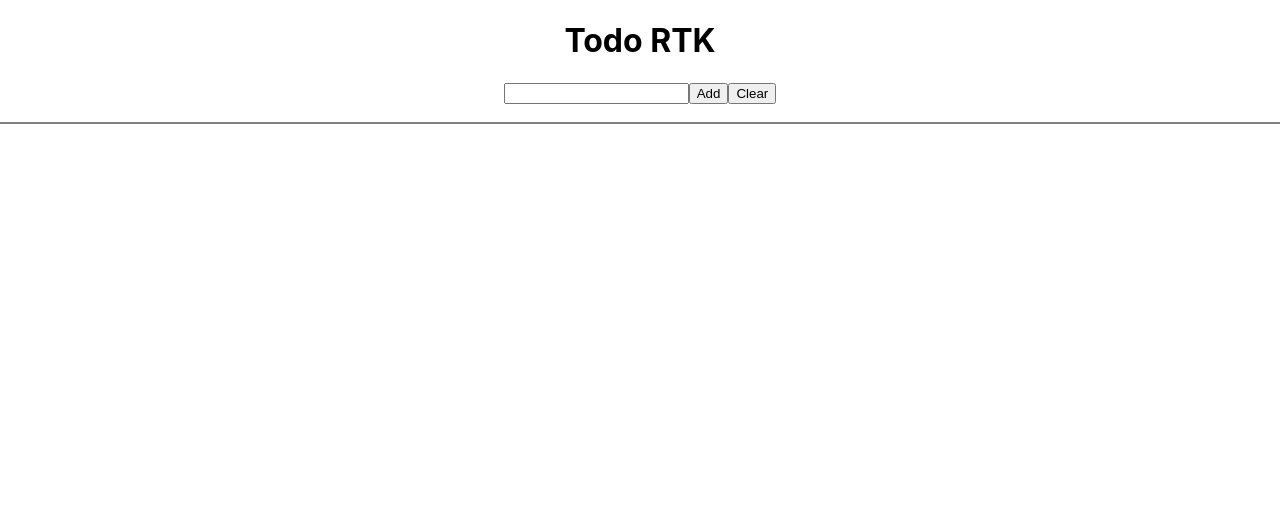
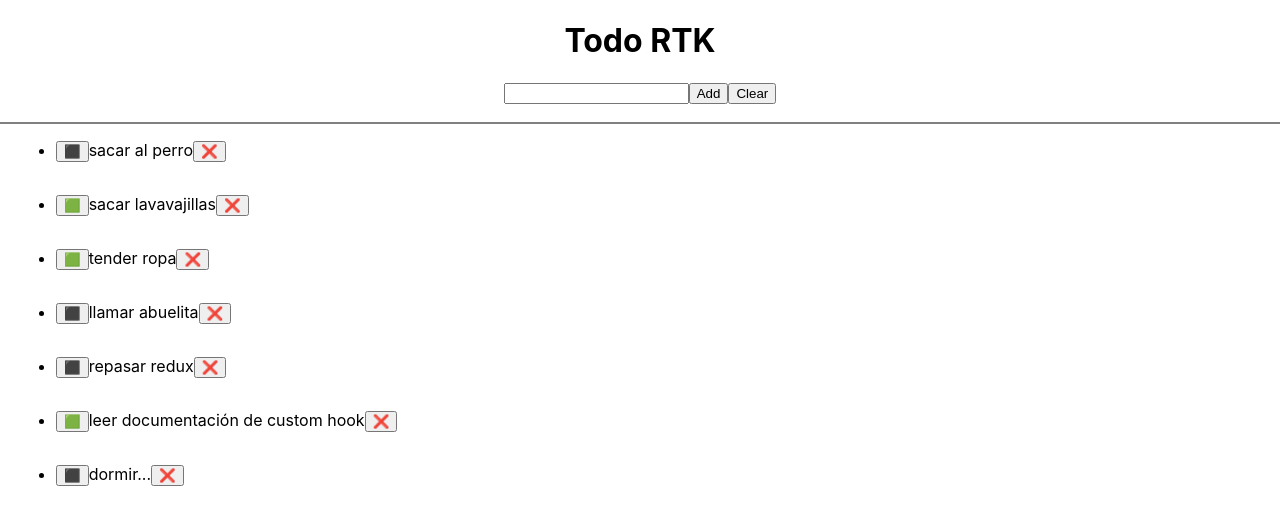
Before and after one commit to Vegm92/202301-w6ch1-victor-granda, a React (Create React App) app: page / in a window 1280 px wide. Shown: the top 524 px of the page. Built offline with nearby package versions, Linux system fonts and the light colour scheme; the HTML template or start-up script is replaced by a standard one.

Commit message:
Add list A chapa, too check if list component works

```diff
--- a/src/components/TodoList/TodoList.tsx
+++ b/src/components/TodoList/TodoList.tsx
@@ -1,13 +1,11 @@
-import { useAppSelector } from "../../store/hooks";
+import listChapa from "../../data/Listchapa";
 import Todo from "../Todo/Todo";
 import TodosListStyled from "../TodoList/TodoListStyled";
 
 const TodoList = (): JSX.Element => {
-  const { todos } = useAppSelector((todo) => todo);
-
   return (
     <TodosListStyled>
-      {todos.map((todo) => (
+      {listChapa.map((todo) => (
         <li key={todo.id}>
           <Todo todo={todo} />
         </li>
--- /dev/null
+++ b/src/data/Listchapa.ts
@@ -0,0 +1,84 @@
+import { TodosListStructure } from "./types";
+
+const listChapa: TodosListStructure = [
+  {
+    id: 1,
+    name: "sacar al perro",
+    isDone: false,
+  },
+  {
+    id: 2,
+    name: "sacar lavavajillas",
+    isDone: true,
+  },
+  {
+    id: 3,
+    name: "tender ropa",
+    isDone: true,
+  },
+  {
+    id: 4,
+    name: "llamar abuelita",
+    isDone: false,
+  },
+  {
+    id: 5,
+    name: "repasar redux",
+    isDone: false,
+  },
+  {
+    id: 6,
+    name: "leer documentación de custom hook",
+    isDone: true,
+  },
+  {
+    id: 7,
+    name: "dormir...",
+    isDone: false,
+  },
+];
+
+export const listChapaNotAdded: TodosListStructure = [
+  {
+    id: 8,
+    name: "test task",
+    isDone: false,
+  },
+  {
+    id: 9,
+    name: "test task",
+    isDone: false,
+  },
+  {
+    id: 10,
+    name: "test task",
+    isDone: false,
+  },
+  {
+    id: 11,
+    name: "test task",
+    isDone: false,
+  },
+  {
+    id: 12,
+    name: "test task",
+    isDone: false,
+  },
+  {
+    id: 13,
+    name: "test task",
+    isDone: false,
+  },
+  {
+    id: 14,
+    name: "test task",
+    isDone: false,
+  },
+  {
+    id: 15,
+    name: "test task",
+    isDone: false,
+  },
+];
+
+export default listChapa;
--- a/src/store/features/TodosSlice.tsx
+++ b/src/features/TodosSlice.tsx
@@ -1,5 +1,5 @@
 import { createSlice, PayloadAction } from "@reduxjs/toolkit";
-import { TodosListStructure } from "../../data/types";
+import { TodosListStructure } from "../data/types";
 
 export const initialTodos: TodosListStructure = [];
 
--- a/src/store/index.ts
+++ b/src/store/index.ts
@@ -1,5 +1,5 @@
 import { configureStore, ThunkAction, Action } from "@reduxjs/toolkit";
-import { todosReducer } from "./features/TodosSlice";
+import { todosReducer } from "../features/TodosSlice";
 
 export const store = configureStore({
   reducer: { todos: todosReducer },
```
Also changed, not shown: public/index.html (+4 -3 lines), 1 other file (tests, documents, lock files or other folders).
